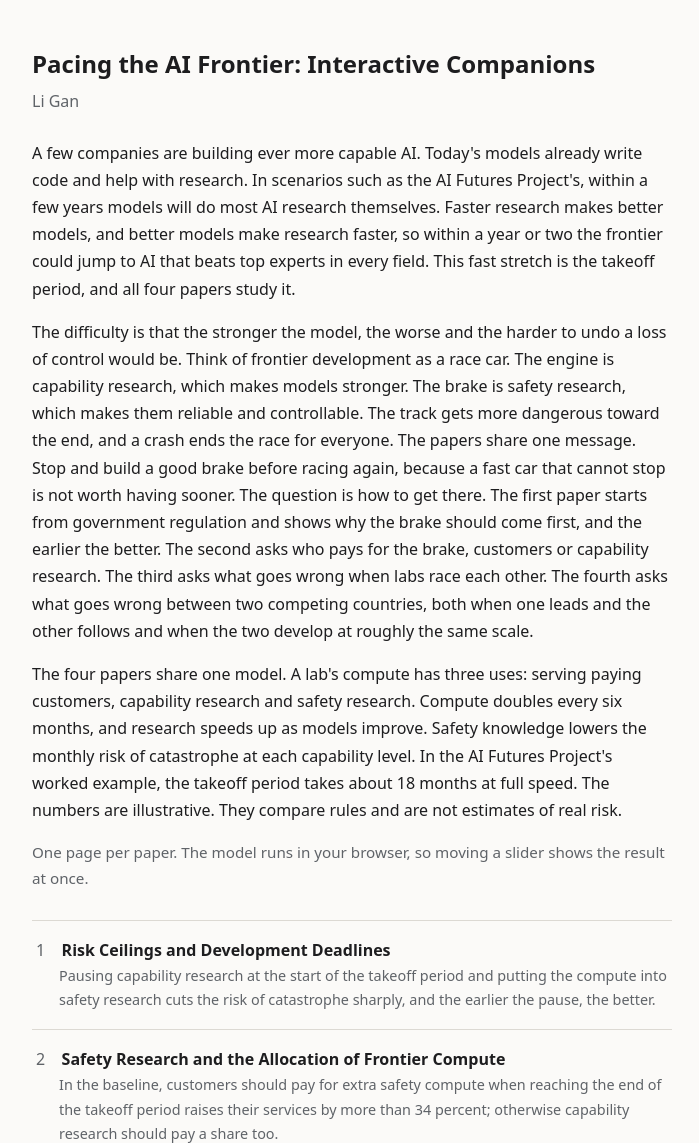
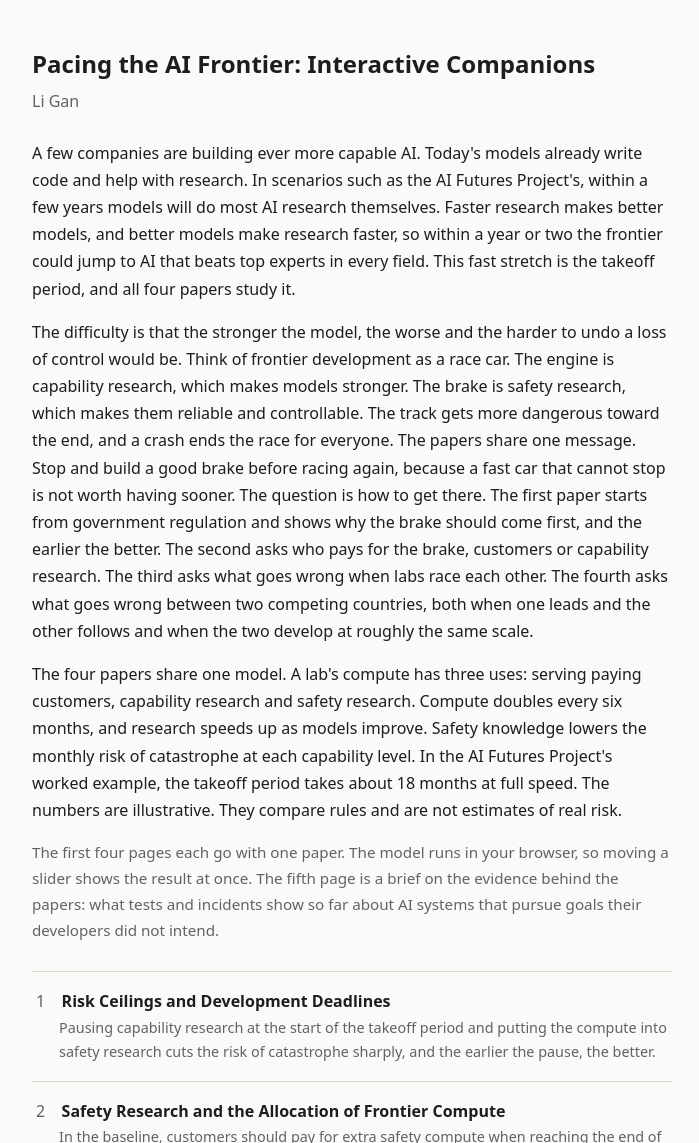
Before and after one commit to ligan98/frontier-pacing, a plain HTML site: page en/index.html in a window 1280 px wide. Shown: the top 1143 px of the page, without its empty margins (288-987 px from the left). Drawn offline with Linux system fonts and the light colour scheme.

Commit message:
Index pages: the note now says the fifth page is the evidence brief
Co-Authored-By: Claude Fable 5.2 <noreply@anthropic.com>

```diff
--- a/en/index.html
+++ b/en/index.html
@@ -34,7 +34,7 @@
 <p>The difficulty is that the stronger the model, the worse and the harder to undo a loss of control would be. Think of frontier development as a race car. The engine is capability research, which makes models stronger. The brake is safety research, which makes them reliable and controllable. The track gets more dangerous toward the end, and a crash ends the race for everyone. The papers share one message. Stop and build a good brake before racing again, because a fast car that cannot stop is not worth having sooner. The question is how to get there. The first paper starts from government regulation and shows why the brake should come first, and the earlier the better. The second asks who pays for the brake, customers or capability research. The third asks what goes wrong when labs race each other. The fourth asks what goes wrong between two competing countries, both when one leads and the other follows and when the two develop at roughly the same scale.</p>
 <p>The four papers share one model. A lab's compute has three uses: serving paying customers, capability research and safety research. Compute doubles every six months, and research speeds up as models improve. Safety knowledge lowers the monthly risk of catastrophe at each capability level. In the AI Futures Project's worked example, the takeoff period takes about 18 months at full speed. The numbers are illustrative. They compare rules and are not estimates of real risk.</p>
 </div>
-<p class="note">One page per paper. The model runs in your browser, so moving a slider shows the result at once.</p>
+<p class="note">The first four pages each go with one paper. The model runs in your browser, so moving a slider shows the result at once. The fifth page is a brief on the evidence behind the papers: what tests and incidents show so far about AI systems that pursue goals their developers did not intend.</p>
 <ol>
 <li><a href="ceilings.html"><span class="n">1</span><span class="t">Risk Ceilings and Development Deadlines</span><span class="s">Pausing capability research at the start of the takeoff period and putting the compute into safety research cuts the risk of catastrophe sharply, and the earlier the pause, the better.</span></a></li>
 <li><a href="allocation.html"><span class="n">2</span><span class="t">Safety Research and the Allocation of Frontier Compute</span><span class="s">In the baseline, customers should pay for extra safety compute when reaching the end of the takeoff period raises their services by more than 34 percent; otherwise capability research should pay a share too.</span></a></li>
```
Also changed, not shown: index.html (+1 -1 lines).
